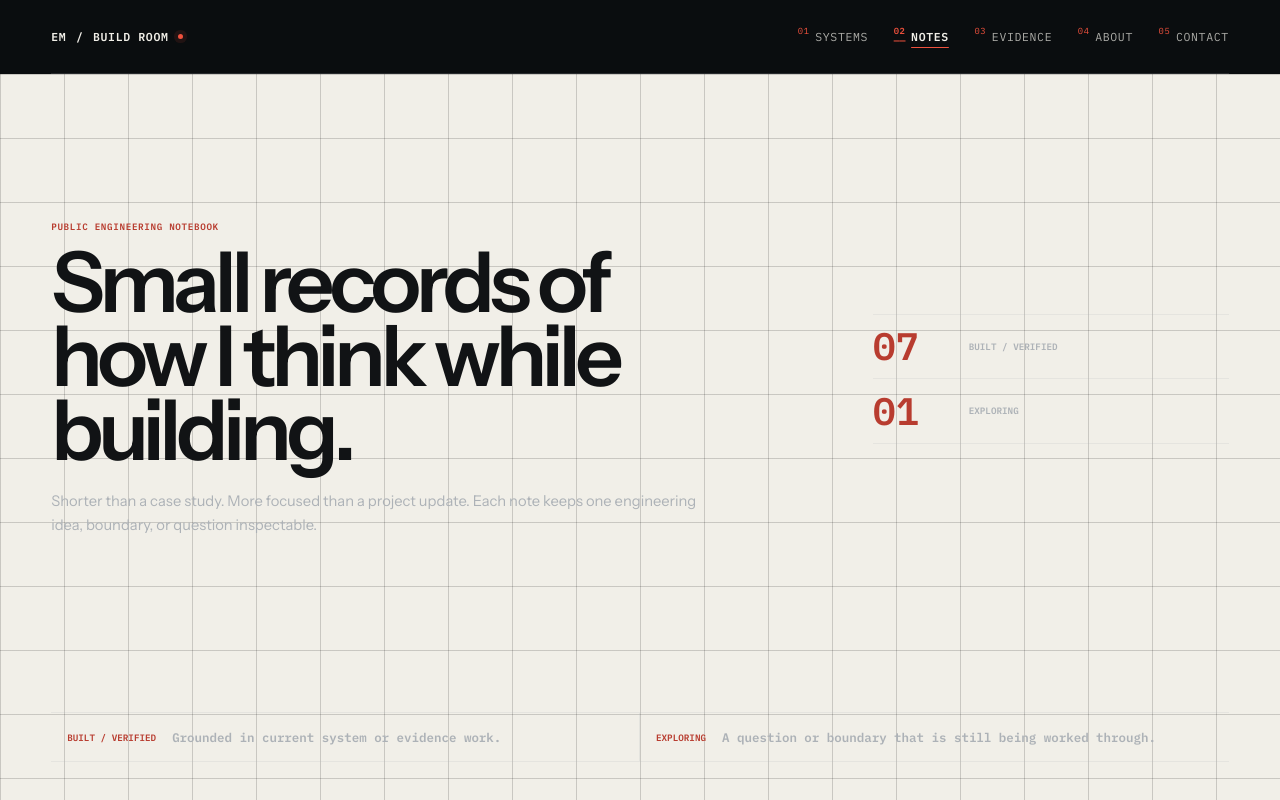
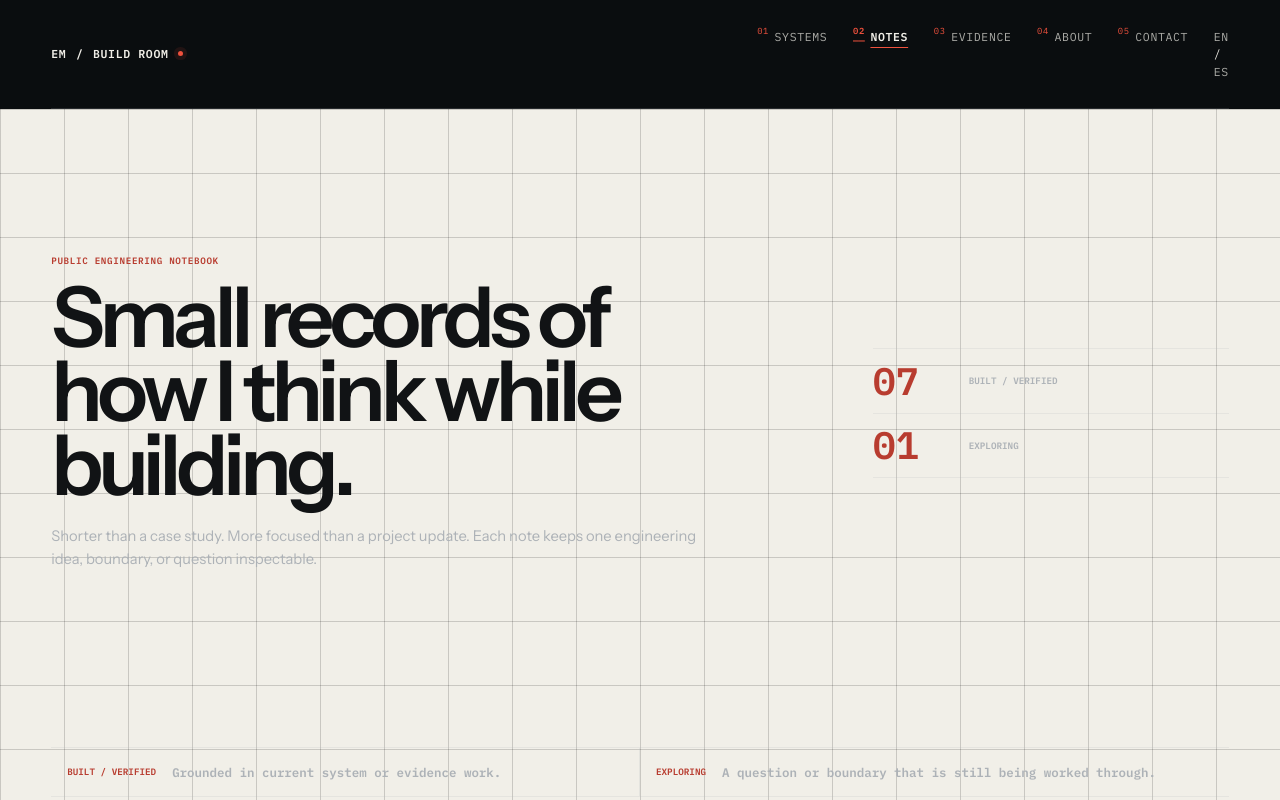
Before and after one commit to Em3rc0d/em3rc0d-portfolio, a Next.js app: page /notes in a window 1280 px wide. Shown: the top 800 px of the page. Built offline with nearby package versions, Linux system fonts and the light colour scheme; no server answers.

Commit message:
feat(i18n): add route-preserving language switch to site header

```diff
--- a/src/components/shell/site-header.tsx
+++ b/src/components/shell/site-header.tsx
@@ -2,43 +2,72 @@
 
 import Link from "next/link";
 import { usePathname } from "next/navigation";
+import {
+  localeFromPathname,
+  localizedHref,
+  navigationLabels,
+} from "@/lib/i18n";
 
 const navItems = [
-  ["Systems", "/systems"],
-  ["Notes", "/notes"],
-  ["Evidence", "/evidence"],
-  ["About", "/about"],
-  ["Contact", "/contact"],
+  ["systems", "/systems"],
+  ["notes", "/notes"],
+  ["evidence", "/evidence"],
+  ["about", "/about"],
+  ["contact", "/contact"],
 ] as const;
 
 export function SiteHeader() {
   const pathname = usePathname();
+  const locale = localeFromPathname(pathname);
+  const labels = navigationLabels[locale];
 
   return (
     <>
       <header className="site-header">
-        <Link className="site-identity" href="/" aria-label="Eduardo Merino — Home">
+        <Link
+          className="site-identity"
+          href={localizedHref("/", locale)}
+          aria-label={labels.home}
+        >
           <span>EM</span>
           <span aria-hidden="true">/</span>
           <span>BUILD ROOM</span>
           <span className="signal-dot" aria-hidden="true" />
         </Link>
 
-        <nav aria-label="Primary navigation">
+        <nav aria-label={labels.primaryNavigation}>
           <ul className="primary-nav">
-            {navItems.map(([label, href], index) => {
+            {navItems.map(([key, baseHref], index) => {
+              const href = localizedHref(baseHref, locale);
               const isCurrent = pathname === href || pathname.startsWith(`${href}/`);
               return (
-                <li key={href}>
+                <li key={baseHref}>
                   <Link href={href} aria-current={isCurrent ? "page" : undefined}>
                     <span className="nav-index" aria-hidden="true">
                       0{index + 1}
                     </span>
-                    {label}
+                    {labels[key]}
                   </Link>
                 </li>
               );
             })}
+            <li className="language-switch" aria-label={labels.switchLanguage}>
+              <Link
+                href={localizedHref(pathname, "en")}
+                aria-current={locale === "en" ? "true" : undefined}
+                aria-label={labels.switchToEnglish}
+              >
+                EN
+              </Link>
+              <span aria-hidden="true">/</span>
+              <Link
+                href={localizedHref(pathname, "es")}
+                aria-current={locale === "es" ? "true" : undefined}
+                aria-label={labels.switchToSpanish}
+              >
+                ES
+              </Link>
+            </li>
           </ul>
         </nav>
       </header>
```
